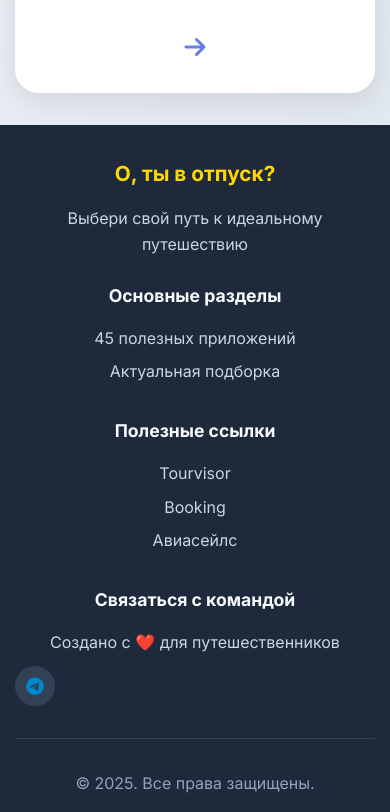
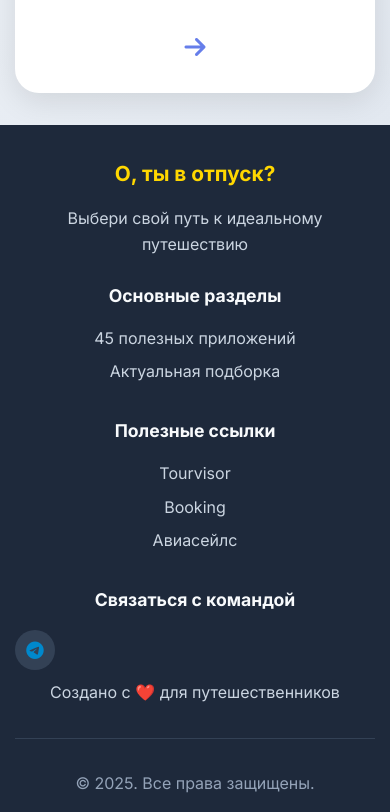
Before and after one commit to ootpusk/travel-tools, a website: page index.html in a window 390 px wide. Shown: the part 1109-1921 px from the top of the page. Drawn offline with Linux system fonts and the light colour scheme.

Commit message:
Add files via upload

```diff
--- a/index.html
+++ b/index.html
@@ -92,12 +92,12 @@
                 </div>
                 <div class="footer-section">
                     <h4>Связаться с командой</h4>
-                    <p>Создано с ❤️ для путешественников</p>
                     <div class="social-links">
                         <a href="https://t.me/ootpusk" target="_blank" rel="noopener noreferrer" class="social-link">
                             <i class="fab fa-telegram"></i>
                         </a>
                     </div>
+                    <p>Создано с ❤️ для путешественников</p>
                 </div>
             </div>
             <div class="footer-bottom">
--- a/styles.css
+++ b/styles.css
@@ -680,6 +680,7 @@ body {
 /* Social Links */
 .social-links {
     margin-top: 15px;
+    margin-bottom: 15px;
     text-align: center;
 }
 
@@ -1033,6 +1034,7 @@ body {
 
     .social-links {
         margin-top: 10px;
+        margin-bottom: 10px;
         text-align: center;
     }
 
```
Also changed, not shown: actual-tours.html (+1 -1 lines), apps.html (+1 -1 lines).
